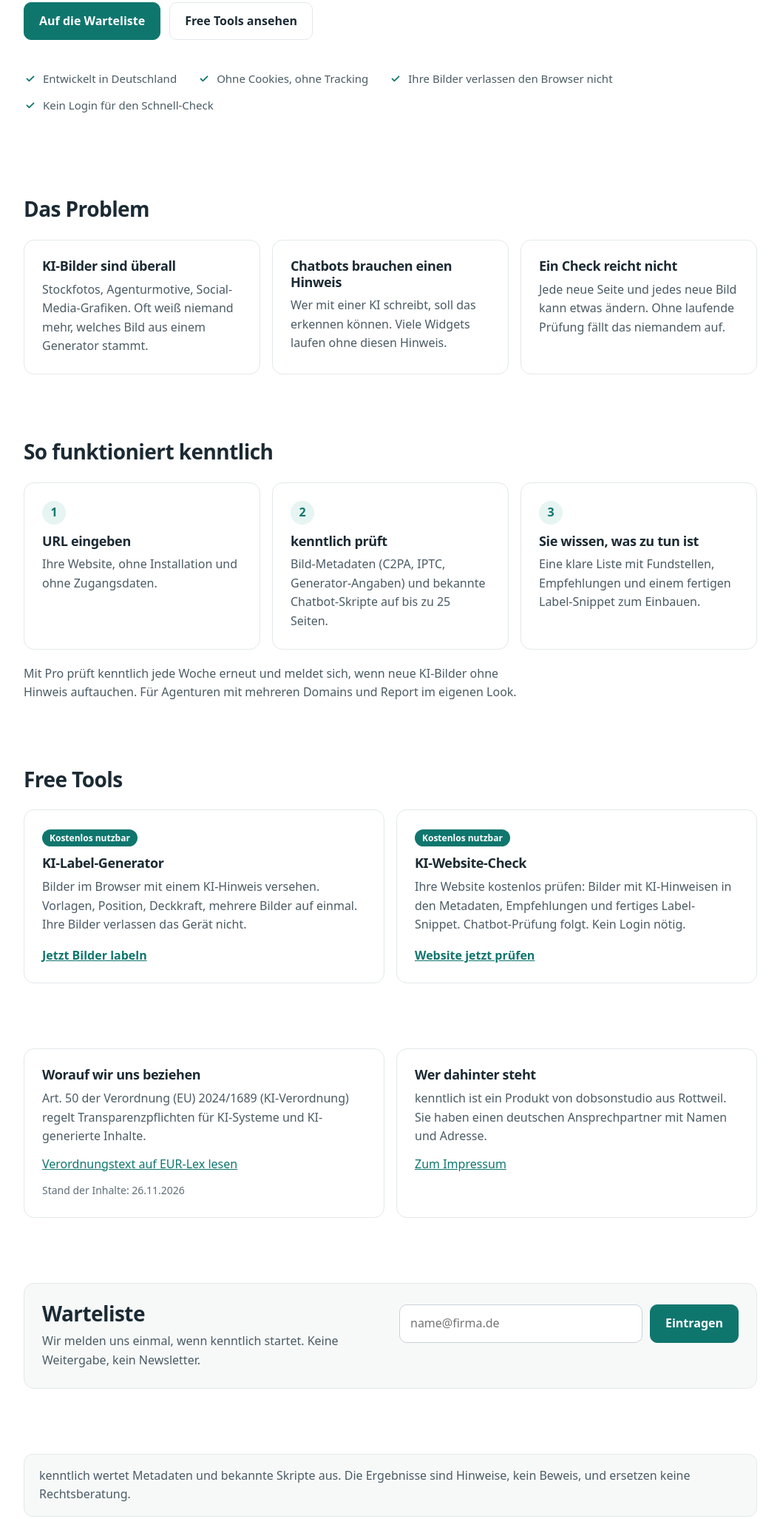
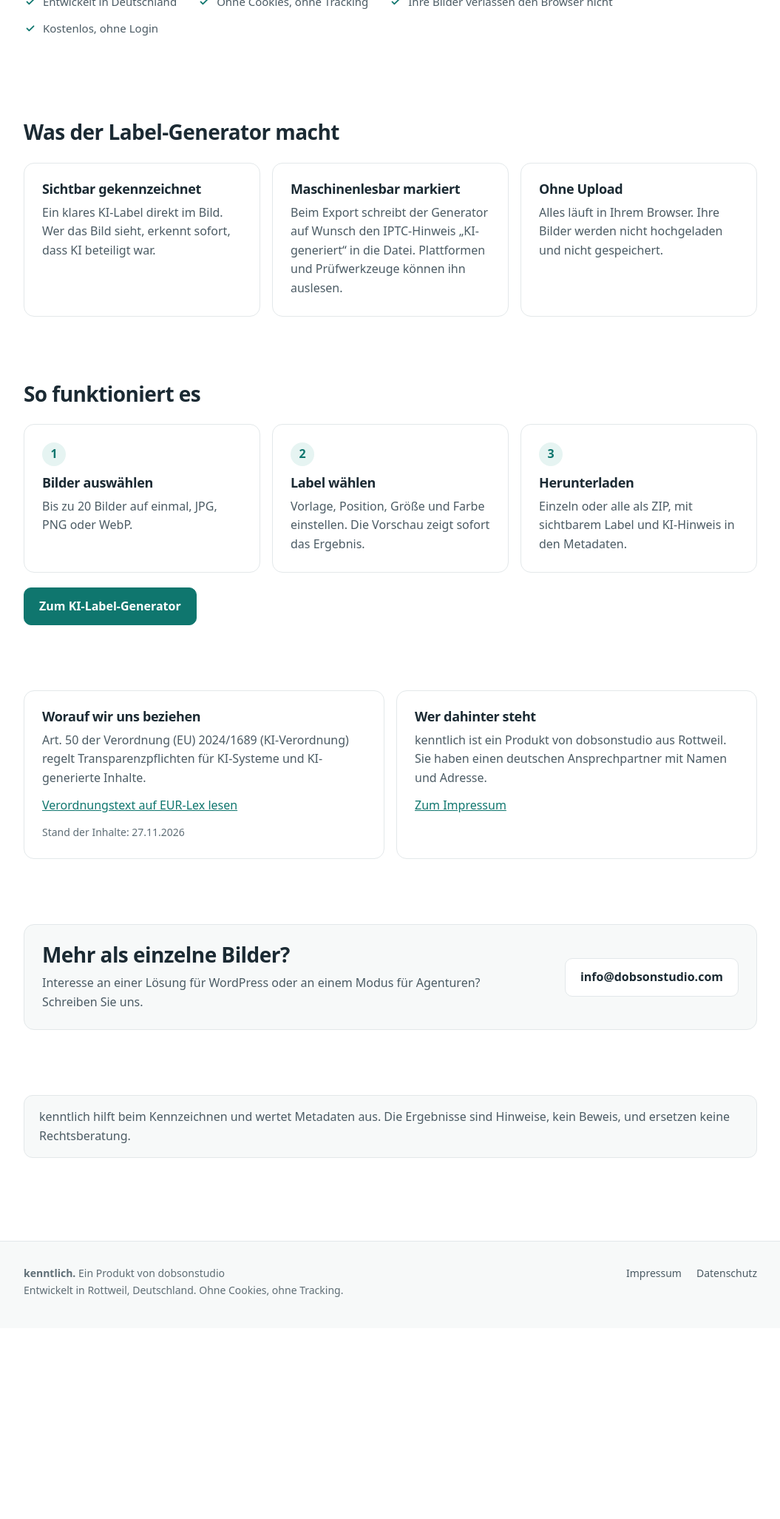
Before and after one commit to CediStinson/dob-one, an Astro site in the folder apps/web/: page / in a window 1280 px wide. Shown: the part 541-2594 px from the top of the page at 74% size, without its empty margins (112-1167 px from the left). After the commit the page ends 2336 px from the top, so only its background shows below. Built offline with nearby package versions, Linux system fonts and the light colour scheme; Astro itself is replaced by a stand-in of ours.

Commit message:
T17 + T3c: Startseite auf Label-Generator ausgerichtet, Website-Check aus Navigation (noindex), Warteliste durch Kontakt-Hinweis ersetzt
Co-Authored-By: Claude Opus 5.5 <noreply@anthropic.com>
Claude-Session: https://claude.ai/code/session_01CmoagYY1kjKHo8p5nZuAQh

```diff
--- a/apps/web/src/layouts/Base.astro
+++ b/apps/web/src/layouts/Base.astro
@@ -5,8 +5,13 @@ import "../styles/global.css";
 interface Props {
   title: string;
   description: string;
+  /** Seite dauerhaft aus Suchmaschinen halten (z. B. geparkter Website-Check). */
+  noindex?: boolean;
 }
-const { title, description } = Astro.props;
+// Vor dem Start (Domain, Freigabe B4) bleibt die ganze Seite noindex.
+const PRELAUNCH = true;
+const { title, description, noindex = false } = Astro.props;
+const robots = PRELAUNCH || noindex ? "noindex" : undefined;
 ---
 
 <!doctype html>
@@ -16,7 +21,7 @@ const { title, description } = Astro.props;
     <meta name="viewport" content="width=device-width,initial-scale=1" />
     <title>{title}</title>
     <meta name="description" content={description} />
-    <meta name="robots" content="noindex" />
+    {robots && <meta name="robots" content={robots} />}
     <meta name="theme-color" content="#ffffff" />
     <link rel="icon" href="/favicon.svg" type="image/svg+xml" />
   </head>
@@ -26,9 +31,8 @@ const { title, description } = Astro.props;
         <a href="/" class="logo">kenntlich<span>.</span></a>
         <nav>
           <a href="/#so-gehts">So funktioniert es</a>
-          <a href="/tools/ki-website-check/">Website-Check</a>
-          <a href="/tools/ki-label-generator/">Label-Generator</a>
-          <a href="/#warteliste" class="btn small">Warteliste</a>
+          <a href="/#kontakt">Kontakt</a>
+          <a href="/tools/ki-label-generator/" class="btn small">Label-Generator</a>
         </nav>
       </header>
     </div>
--- a/apps/web/src/pages/index.astro
+++ b/apps/web/src/pages/index.astro
@@ -3,45 +3,30 @@ import Base from "../layouts/Base.astro";
 
 const problems = [
   {
-    title: "KI-Bilder sind überall",
-    text: "Stockfotos, Agenturmotive, Social-Media-Grafiken. Oft weiß niemand mehr, welches Bild aus einem Generator stammt.",
+    title: "Sichtbar gekennzeichnet",
+    text: "Ein klares KI-Label direkt im Bild. Wer das Bild sieht, erkennt sofort, dass KI beteiligt war.",
   },
   {
-    title: "Chatbots brauchen einen Hinweis",
-    text: "Wer mit einer KI schreibt, soll das erkennen können. Viele Widgets laufen ohne diesen Hinweis.",
+    title: "Maschinenlesbar markiert",
+    text: "Beim Export schreibt der Generator auf Wunsch den IPTC-Hinweis \u201eKI-generiert\u201c in die Datei. Plattformen und Prüfwerkzeuge können ihn auslesen.",
   },
   {
-    title: "Ein Check reicht nicht",
-    text: "Jede neue Seite und jedes neue Bild kann etwas ändern. Ohne laufende Prüfung fällt das niemandem auf.",
+    title: "Ohne Upload",
+    text: "Alles läuft in Ihrem Browser. Ihre Bilder werden nicht hochgeladen und nicht gespeichert.",
   },
 ];
 
 const steps = [
-  { n: "1", title: "URL eingeben", text: "Ihre Website, ohne Installation und ohne Zugangsdaten." },
+  { n: "1", title: "Bilder auswählen", text: "Bis zu 20 Bilder auf einmal, JPG, PNG oder WebP." },
   {
     n: "2",
-    title: "kenntlich prüft",
-    text: "Bild-Metadaten (C2PA, IPTC, Generator-Angaben) und bekannte Chatbot-Skripte auf bis zu 25 Seiten.",
+    title: "Label wählen",
+    text: "Vorlage, Position, Größe und Farbe einstellen. Die Vorschau zeigt sofort das Ergebnis.",
   },
   {
     n: "3",
-    title: "Sie wissen, was zu tun ist",
-    text: "Eine klare Liste mit Fundstellen, Empfehlungen und einem fertigen Label-Snippet zum Einbauen.",
-  },
-];
-
-const tools = [
-  {
-    title: "KI-Label-Generator",
-    href: "/tools/ki-label-generator/",
-    linkText: "Jetzt Bilder labeln",
-    text: "Bilder im Browser mit einem KI-Hinweis versehen. Vorlagen, Position, Deckkraft, mehrere Bilder auf einmal. Ihre Bilder verlassen das Gerät nicht.",
-  },
-  {
-    title: "KI-Website-Check",
-    href: "/tools/ki-website-check/",
-    linkText: "Website jetzt prüfen",
-    text: "Ihre Website kostenlos prüfen: Bilder mit KI-Hinweisen in den Metadaten, Empfehlungen und fertiges Label-Snippet. Chatbot-Prüfung folgt. Kein Login nötig.",
+    title: "Herunterladen",
+    text: "Einzeln oder alle als ZIP, mit sichtbarem Label und KI-Hinweis in den Metadaten.",
   },
 ];
 
@@ -49,28 +34,29 @@ const trust = [
   "Entwickelt in Deutschland",
   "Ohne Cookies, ohne Tracking",
   "Ihre Bilder verlassen den Browser nicht",
-  "Kein Login für den Schnell-Check",
+  "Kostenlos, ohne Login",
 ];
 
-const stand = "26.11.2026";
+const stand = "27.11.2026";
 const eurLex = "https://eur-lex.europa.eu/legal-content/DE/TXT/?uri=CELEX:32024R1689";
+const contact = "mailto:info@dobsonstudio.com?subject=kenntlich";
 ---
 
 <Base
-  title="kenntlich. KI-Inhalte richtig kennzeichnen"
-  description="kenntlich findet KI-Bilder und Chatbots auf Ihrer Website und zeigt, wo nach Art. 50 AI Act ein Hinweis fehlt."
+  title="kenntlich. KI-Bilder richtig kennzeichnen"
+  description="KI-Bilder in 10 Sekunden kennzeichnen: sichtbares Label und maschinenlesbarer KI-Hinweis, kostenlos und direkt im Browser."
 >
   <main>
     <section class="wrap hero">
       <p class="eyebrow">Art. 50 AI Act</p>
-      <h1>KI-Bilder und Chatbots auf Ihrer Website. <span>Richtig gekennzeichnet.</span></h1>
+      <h1>KI-Bilder in 10 Sekunden <span>richtig kennzeichnen.</span></h1>
       <p class="lead">
-        Seit dem 2. August 2026 gelten die Transparenzpflichten aus Art.&nbsp;50 AI&nbsp;Act. kenntlich findet
-        KI-Inhalte auf Ihrer Website und zeigt Ihnen, wo ein Hinweis fehlt.
+        Sichtbares Label im Bild und maschinenlesbarer KI-Hinweis in der Datei. Kostenlos, ohne Login,
+        direkt in Ihrem Browser.
       </p>
       <div class="cta">
-        <a href="#warteliste" class="btn">Auf die Warteliste</a>
-        <a href="#tools" class="btn ghost">Free Tools ansehen</a>
+        <a href="/tools/ki-label-generator/" class="btn">Jetzt Bilder kennzeichnen</a>
+        <a href="#so-gehts" class="btn ghost">So funktioniert es</a>
       </div>
       <ul class="trust" aria-label="Was Sie erwarten können">
         {
@@ -87,7 +73,7 @@ const eurLex = "https://eur-lex.europa.eu/legal-content/DE/TXT/?uri=CELEX:32024R
     </section>
 
     <section class="wrap block">
-      <h2>Das Problem</h2>
+      <h2>Was der Label-Generator macht</h2>
       <div class="grid three">
         {
           problems.map((p) => (
@@ -101,7 +87,7 @@ const eurLex = "https://eur-lex.europa.eu/legal-content/DE/TXT/?uri=CELEX:32024R
     </section>
 
     <section class="wrap block" id="so-gehts">
-      <h2>So funktioniert kenntlich</h2>
+      <h2>So funktioniert es</h2>
       <ol class="grid three steps">
         {
           steps.map((s) => (
@@ -113,30 +99,9 @@ const eurLex = "https://eur-lex.europa.eu/legal-content/DE/TXT/?uri=CELEX:32024R
           ))
         }
       </ol>
-      <p class="muted after">
-        Mit Pro prüft kenntlich jede Woche erneut und meldet sich, wenn neue KI-Bilder ohne Hinweis
-        auftauchen. Für Agenturen mit mehreren Domains und Report im eigenen Look.
+      <p class="after">
+        <a href="/tools/ki-label-generator/" class="btn">Zum KI-Label-Generator</a>
       </p>
-    </section>
-
-    <section class="wrap block" id="tools">
-      <h2>Free Tools</h2>
-      <div class="grid two">
-        {
-          tools.map((t) => (
-            <article class="card">
-              <span class={t.href ? "badge live" : "badge"}>{t.href ? "Kostenlos nutzbar" : "Bald verfügbar"}</span>
-              <h3>{t.title}</h3>
-              <p class="muted">{t.text}</p>
-              {t.href && (
-                <p class="tool-link">
-                  <a href={t.href}>{t.linkText}</a>
-                </p>
-              )}
-            </article>
-          ))
-        }
-      </div>
     </section>
 
     <section class="wrap block">
@@ -161,55 +126,27 @@ const eurLex = "https://eur-lex.europa.eu/legal-content/DE/TXT/?uri=CELEX:32024R
       </div>
     </section>
 
-    <section class="wrap block" id="warteliste">
-      <div class="card wait">
+    <section class="wrap block" id="kontakt">
+      <div class="card contact">
         <div>
-          <h2>Warteliste</h2>
+          <h2>Mehr als einzelne Bilder?</h2>
           <p class="muted">
-            Wir melden uns einmal, wenn kenntlich startet. Keine Weitergabe, kein Newsletter.
+            Interesse an einer Lösung für WordPress oder an einem Modus für Agenturen? Schreiben Sie
+            uns.
           </p>
         </div>
-        <form id="waitlist" novalidate>
-          <label for="email" class="sr">E-Mail-Adresse</label>
-          <input
-            id="email"
-            name="email"
-            type="email"
-            required
-            autocomplete="email"
-            placeholder="name@firma.de"
-          />
-          <button type="submit" class="btn">Eintragen</button>
-          <p class="hint" id="waitlist-msg" role="status" aria-live="polite"></p>
-        </form>
+        <a href={contact} class="btn ghost">info@dobsonstudio.com</a>
       </div>
     </section>
 
     <section class="wrap block">
       <p class="note">
-        kenntlich wertet Metadaten und bekannte Skripte aus. Die Ergebnisse sind Hinweise, kein Beweis,
-        und ersetzen keine Rechtsberatung.
+        kenntlich hilft beim Kennzeichnen und wertet Metadaten aus. Die Ergebnisse sind Hinweise, kein
+        Beweis, und ersetzen keine Rechtsberatung.
       </p>
     </section>
   </main>
 </Base>
-
-<script>
-  // Vorschau: Die Warteliste ist noch nicht angebunden (T12). Es wird nichts gesendet oder gespeichert.
-  const form = document.querySelector<HTMLFormElement>("#waitlist");
-  const msg = document.querySelector<HTMLParagraphElement>("#waitlist-msg");
-  form?.addEventListener("submit", (event) => {
-    event.preventDefault();
-    const input = form.querySelector<HTMLInputElement>("input[type=email]");
-    if (!input || !msg) return;
-    if (!input.checkValidity()) {
-      msg.textContent = "Bitte eine gültige E-Mail-Adresse eingeben.";
-      return;
-    }
-    msg.textContent = "Danke. Die Warteliste startet in Kürze. Bis dahin wird nichts gespeichert.";
-    form.reset();
-  });
-</script>
 
 <style>
   .hero {
@@ -335,56 +272,30 @@ const eurLex = "https://eur-lex.europa.eu/legal-content/DE/TXT/?uri=CELEX:32024R
     margin-top: 20px;
     max-width: 680px;
   }
-  .wait {
+  .contact {
     background: var(--bg-soft);
     display: grid;
-    grid-template-columns: 1fr 1fr;
+    grid-template-columns: 2fr 1fr;
     gap: 24px;
     align-items: center;
   }
-  .wait h2 {
+  .contact h2 {
     margin-bottom: 8px;
   }
-  form {
-    display: flex;
-    flex-wrap: wrap;
-    gap: 10px;
-  }
-  input {
-    flex: 1 1 220px;
-    background: var(--bg);
-    border: 1px solid #c9d2d6;
-    border-radius: 10px;
-    padding: 12px 14px;
-    color: var(--fg);
-    font: inherit;
-  }
-  input:focus {
-    outline: 2px solid var(--accent);
-    outline-offset: 1px;
-  }
-  .hint {
-    flex-basis: 100%;
-    margin: 0;
-    min-height: 1.6em;
-    color: var(--muted);
-    font-size: 14px;
-  }
-  .sr {
-    position: absolute;
-    width: 1px;
-    height: 1px;
-    overflow: hidden;
-    clip: rect(0 0 0 0);
+  .contact .btn {
+    justify-self: end;
   }
   @media (max-width: 800px) {
     .grid.three,
     .grid.two,
-    .wait {
+    .contact {
       grid-template-columns: 1fr;
     }
     .hero {
       padding-top: 40px;
     }
+    .contact .btn {
+      justify-self: start;
+    }
   }
 </style>
--- a/apps/web/src/pages/tools/ki-website-check/index.astro
+++ b/apps/web/src/pages/tools/ki-website-check/index.astro
@@ -4,6 +4,7 @@ import { TEMPLATES } from "../../../lib/label/layout.ts";
 ---
 
 <Base
+  noindex
   title="KI-Website-Check. kenntlich"
   description="Prüfen Sie Ihre Website kostenlos auf Bilder mit KI-Hinweisen in den Metadaten. Mit Empfehlungen und fertigem Label-Snippet. Ohne Login."
 >
```
Also changed, not shown: BACKLOG.md (+1 -1 lines), apps/web/src/pages/datenschutz.astro (+8 -1 lines).
